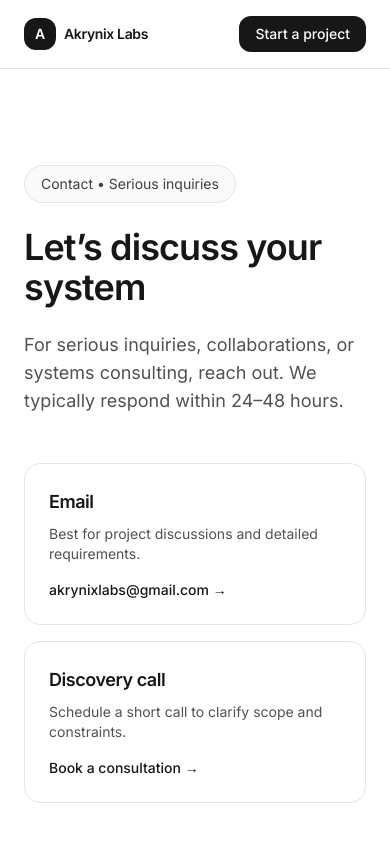
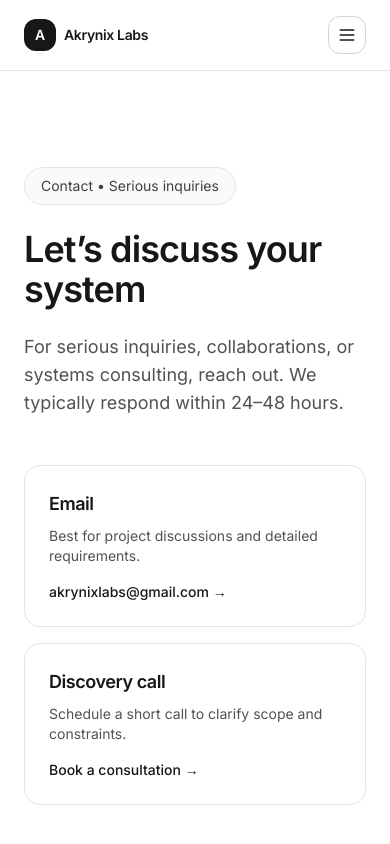
Before and after one commit to AkrynixLabs/akrynixlabs.com, a Next.js app: page /contact in a window 390 px wide. Shown: the top 844 px of the page. Built offline with nearby package versions, Linux system fonts and the light colour scheme.

Commit message:
refactor: add hamburger menu to navbar for small-width devices

```diff
--- a/src/components/Navigation.tsx
+++ b/src/components/Navigation.tsx
@@ -1,4 +1,7 @@
+"use client";
+
 import Link from "next/link";
+import { useEffect, useState } from "react";
 
 const links = [
   { label: "About", href: "/about" },
@@ -8,11 +11,34 @@ const links = [
 ];
 
 export default function Navigation() {
+  const [open, setOpen] = useState(false);
+
+  // Close on Escape
+  useEffect(() => {
+    function onKeyDown(e: KeyboardEvent) {
+      if (e.key === "Escape") setOpen(false);
+    }
+    document.addEventListener("keydown", onKeyDown);
+    return () => document.removeEventListener("keydown", onKeyDown);
+  }, []);
+
+  // Prevent background scroll when menu is open
+  useEffect(() => {
+    document.body.style.overflow = open ? "hidden" : "";
+    return () => {
+      document.body.style.overflow = "";
+    };
+  }, [open]);
+
   return (
-    <header
-        className="sticky top-0 z-50 w-full border-b border-neutral-200 bg-white/80 backdrop-blur">
+    <header className="sticky top-0 z-50 w-full border-b border-neutral-200 bg-white/80 backdrop-blur">
       <nav className="mx-auto flex max-w-6xl items-center justify-between px-6 py-4">
-        <Link href="/" className="flex items-center gap-2">
+        {/* Brand */}
+        <Link
+          href="/"
+          className="flex items-center gap-2"
+          onClick={() => setOpen(false)}
+        >
           <span className="inline-flex h-8 w-8 items-center justify-center rounded-xl bg-neutral-900 text-sm font-semibold text-white">
             A
           </span>
@@ -21,6 +47,7 @@ export default function Navigation() {
           </span>
         </Link>
 
+        {/* Desktop links */}
         <div className="hidden items-center gap-6 text-sm text-neutral-600 md:flex">
           {links.map((l) => (
             <Link
@@ -33,7 +60,9 @@ export default function Navigation() {
           ))}
         </div>
 
+        {/* Right side actions */}
         <div className="flex items-center gap-3">
+          {/* Desktop secondary CTA */}
           <Link
             href="/contact"
             className="hidden rounded-xl border border-neutral-300 bg-white px-4 py-2 text-sm font-medium text-neutral-900 hover:bg-neutral-50 transition md:inline-flex"
@@ -41,14 +70,111 @@ export default function Navigation() {
             Contact
           </Link>
 
+          {/* Desktop primary CTA */}
           <Link
             href="/contact"
-            className="inline-flex rounded-xl bg-neutral-900 px-4 py-2 text-sm font-medium text-white hover:bg-neutral-800 transition"
+            className="hidden rounded-xl bg-neutral-900 px-4 py-2 text-sm font-medium text-white hover:bg-neutral-800 transition md:inline-flex"
           >
             Start a project
           </Link>
+
+          {/* Mobile hamburger */}
+          <button
+            type="button"
+            aria-label={open ? "Close menu" : "Open menu"}
+            aria-expanded={open}
+            onClick={() => setOpen((v) => !v)}
+            className="inline-flex items-center justify-center rounded-xl border border-neutral-300 bg-white p-2 hover:bg-neutral-50 transition md:hidden"
+          >
+            {open ? <CloseIcon /> : <MenuIcon />}
+          </button>
         </div>
       </nav>
+
+      {/* Mobile menu panel */}
+      {open ? (
+        <div className="md:hidden">
+          {/* Backdrop */}
+          <button
+            aria-label="Close menu backdrop"
+            className="fixed inset-0 z-40 bg-black/20"
+            onClick={() => setOpen(false)}
+          />
+
+          {/* Panel */}
+          <div className="relative z-50 border-t border-neutral-200 bg-white">
+            <div className="mx-auto max-w-6xl px-6 py-4">
+              <div className="flex flex-col gap-2">
+                {links.map((l) => (
+                  <Link
+                    key={l.href}
+                    href={l.href}
+                    onClick={() => setOpen(false)}
+                    className="rounded-xl px-3 py-3 text-sm font-medium text-neutral-900 hover:bg-neutral-50 transition"
+                  >
+                    {l.label}
+                  </Link>
+                ))}
+              </div>
+
+              <div className="mt-4 grid gap-3">
+                <Link
+                  href="/contact"
+                  onClick={() => setOpen(false)}
+                  className="inline-flex items-center justify-center rounded-xl border border-neutral-300 bg-white px-4 py-3 text-sm font-medium text-neutral-900 hover:bg-neutral-50 transition"
+                >
+                  Contact
+                </Link>
+
+                <Link
+                  href="/contact"
+                  onClick={() => setOpen(false)}
+                  className="inline-flex items-center justify-center rounded-xl bg-neutral-900 px-4 py-3 text-sm font-medium text-white hover:bg-neutral-800 transition"
+                >
+                  Start a project
+                </Link>
+              </div>
+            </div>
+          </div>
+        </div>
+      ) : null}
     </header>
   );
 }
+
+function MenuIcon() {
+  return (
+    <svg
+      viewBox="0 0 24 24"
+      className="h-5 w-5 text-neutral-900"
+      fill="none"
+      stroke="currentColor"
+      strokeWidth="2"
+      strokeLinecap="round"
+      strokeLinejoin="round"
+      aria-hidden="true"
+    >
+      <path d="M4 6h16" />
+      <path d="M4 12h16" />
+      <path d="M4 18h16" />
+    </svg>
+  );
+}
+
+function CloseIcon() {
+  return (
+    <svg
+      viewBox="0 0 24 24"
+      className="h-5 w-5 text-neutral-900"
+      fill="none"
+      stroke="currentColor"
+      strokeWidth="2"
+      strokeLinecap="round"
+      strokeLinejoin="round"
+      aria-hidden="true"
+    >
+      <path d="M6 6l12 12" />
+      <path d="M18 6l-12 12" />
+    </svg>
+  );
+}
```
